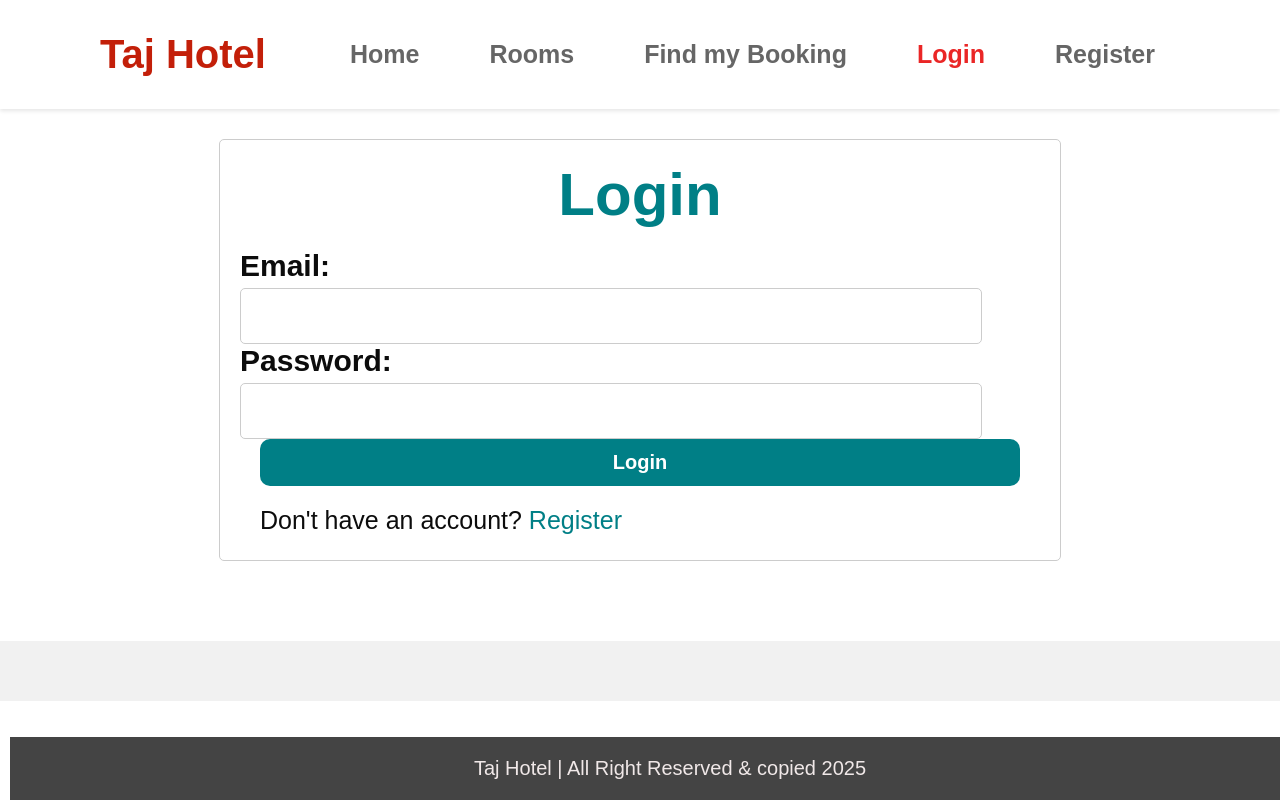
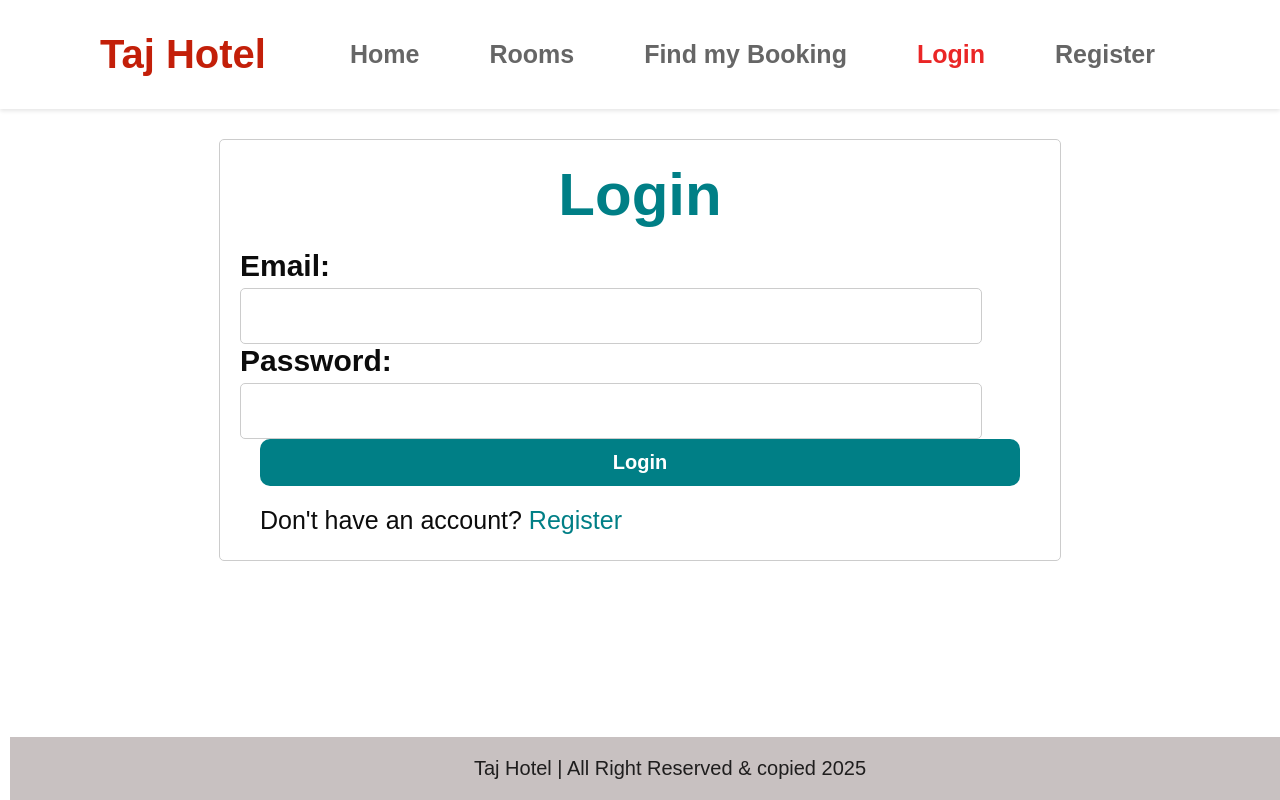
Before and after one commit to ranjankush/HMSFrontend, a React (Create React App) app: page /login in a window 1280 px wide. Shown: the top 800 px of the page. Built offline with nearby package versions, Linux system fonts and the light colour scheme.

Commit message:
css updated again

```diff
--- a/src/component/admin/EditBookingPage.jsx
+++ b/src/component/admin/EditBookingPage.jsx
@@ -79,7 +79,7 @@ const EditBookingPage = () => {
                         <p> Room Type: {bookingDetails.room.roomType}</p>
                         <p> Room Price: ₹{bookingDetails.room.roomPrice}</p>
                         <p> Room Description: {bookingDetails.room.roomDescription}</p>
-                        <img src={bookingDetails.room.roomPhotoUrl} alt="" sizes="" srcSet="" />
+                        <img className='img-details' src={bookingDetails.room.roomPhotoUrl} alt="" sizes="" srcSet="" />
                     </div>
                     <button
                         className="acheive-booking"
--- a/src/index.css
+++ b/src/index.css
@@ -193,8 +193,8 @@
 
   /* FOOTER STYKLING */
   .my-footer {
-    color: #f0e8e8;
-    background-color: #444;
+    color: #161515f2;
+    background-color: #b2a8a8b6;
     padding: 20px;
     text-align: center;
     position: fixed;
@@ -1059,7 +1059,12 @@
     background-color: rgb(79, 14, 14);
   }
 
-
+  .img-details{
+    width: 20vw;
+    height:20vh;
+    margin-left: 10px;
+    margin-right: 10px;
+  }
 
 
   /**Profile page styling */
@@ -1203,7 +1208,7 @@
     display: flex;                 /* Enables Flexbox */
     justify-content: center;       /* Centers content horizontally */
     align-items: center;           /* Centers content vertically */
-    background-color: #f1f1f1;     /* Light background color */
+    background-color: #f1f1f100;     /* Light background color */
     padding: 30px;               /* Adds vertical padding */
     width: 100%;                   /* Ensures footer takes full width */
   }
```
